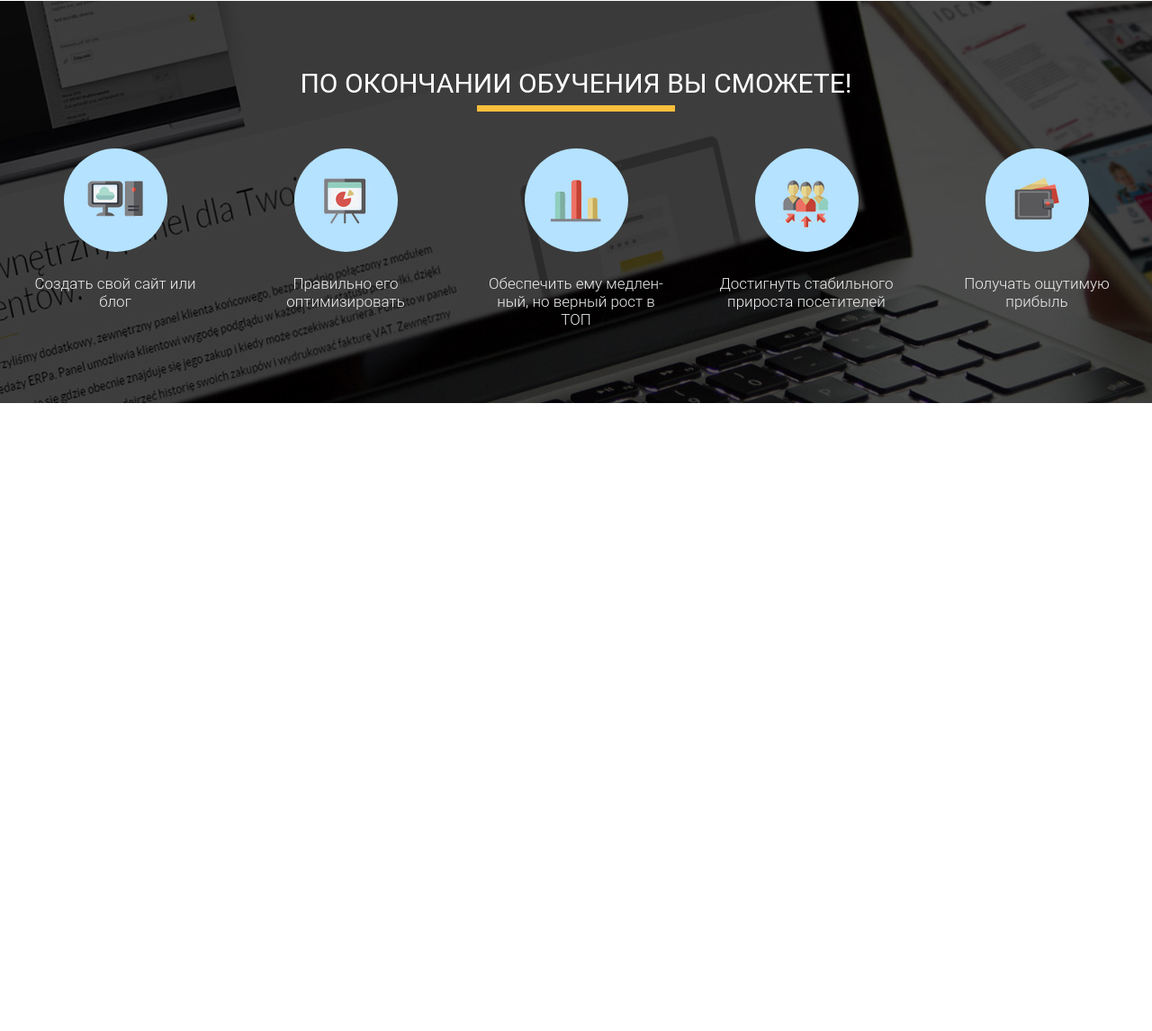
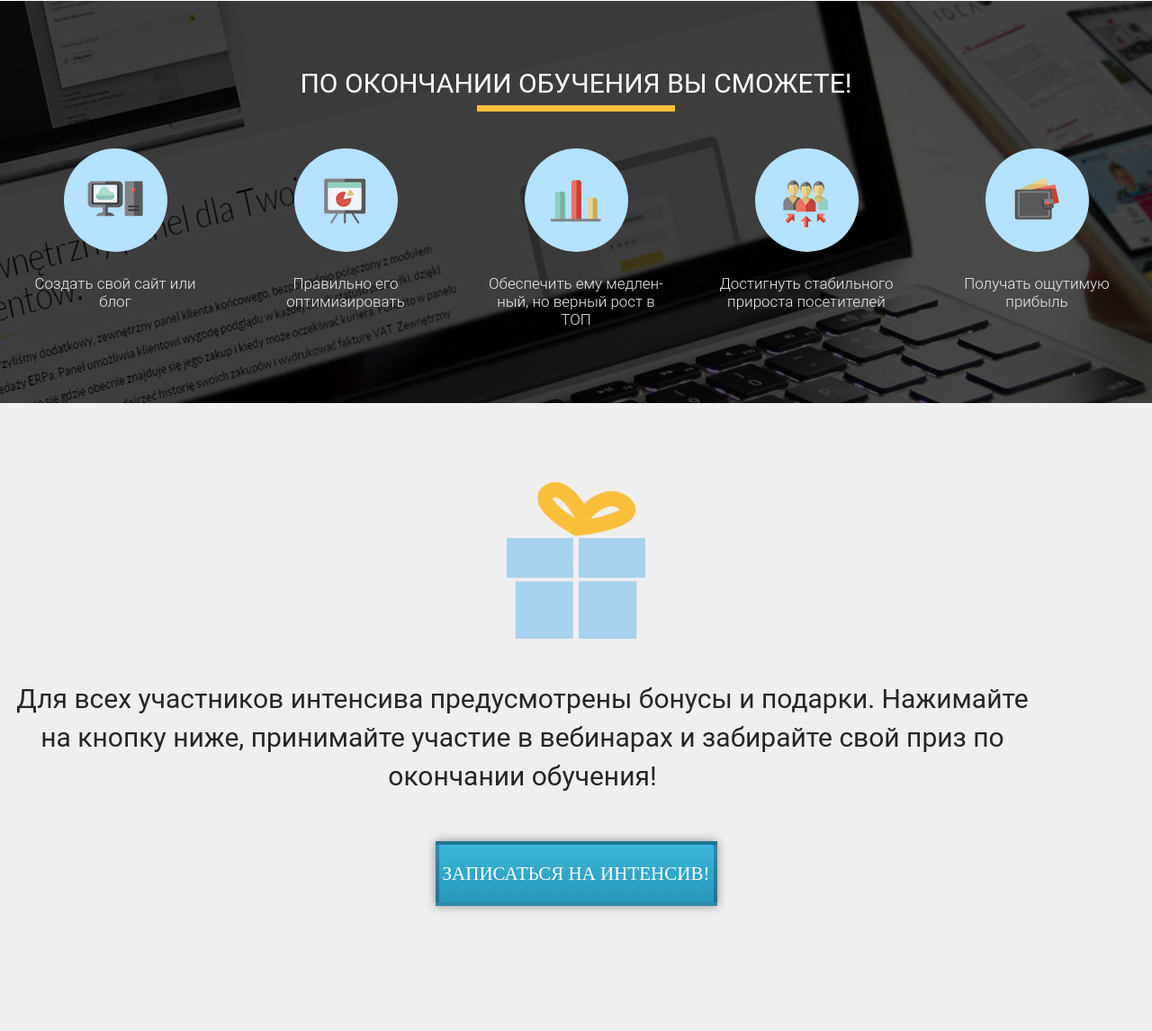
Before and after one commit to BabchenkoVlad/LearnHTMLCSS, a plain HTML site: page src/site1.html in a window 1280 px wide. Shown: the part 2072-3218 px from the top of the page at 90% size. Before the commit the page ends 2520 px from the top, so only its background shows below. Drawn offline with Linux system fonts and the light colour scheme.

Commit message:
Morning 20.08

```diff
--- a/src/css/cite1.css
+++ b/src/css/cite1.css
@@ -260,3 +260,49 @@ h2.title {
     line-height: 20px;
     color: #EFEFEF;
 }
+
+.present {
+    padding: 88px 0;
+    min-height: 631px;
+    background-color: #efeFEF;
+}
+.present .present_img {
+    display: flex;
+    justify-content: center;
+    align-items: center;
+    margin: 0 auto;
+    width: 154px;
+    height: 174px;
+}
+.present .present_text {
+    width: 1161px;
+    min-height: 113px;
+    font-family: 'Roboto';
+    font-weight: 400;
+    font-size: 30px;
+    line-height: 43px;
+    display: block;
+    align-items: center;
+    text-align: center;
+    color: #252525;
+    margin-top: 45px;
+
+}
+.present .present_button {
+    width: 313px;
+    height: 72px;
+    background: linear-gradient(0deg, #2798B9 0%, #3AB6DA 100%);
+    box-shadow: 0px 0px 10px rgba(0, 0, 0, 0.4);
+    font-family: 'RobotoCondensed';
+    font-size: 21px;
+    line-height: 24px;
+    font-weight: 400;
+    display: block;
+    margin: 51px auto;
+    text-align: center;
+    text-transform: uppercase;
+    color: #FFFFFF;
+    border: 4px solid rgba(0, 0, 0, 0.23);
+    cursor: pointer;
+    outline: none;
+}
--- a/src/site1.html
+++ b/src/site1.html
@@ -100,6 +100,11 @@
         </div>
 
     </section>
+    <section class="present">
+        <img src="icons/gift.png" alt="gift" class="present_img">
+        <div class="present_text">Для всех участников интенсива предусмотрены бонусы и подарки. Нажимайте<br> на кнопку ниже, принимайте участие в вебинарах и забирайте свой приз по<br> окончании обучения!</div>
+        <button class="present_button">Записаться на интенсив!</button>
+    </section>
 
 </body>
 </html>
```
